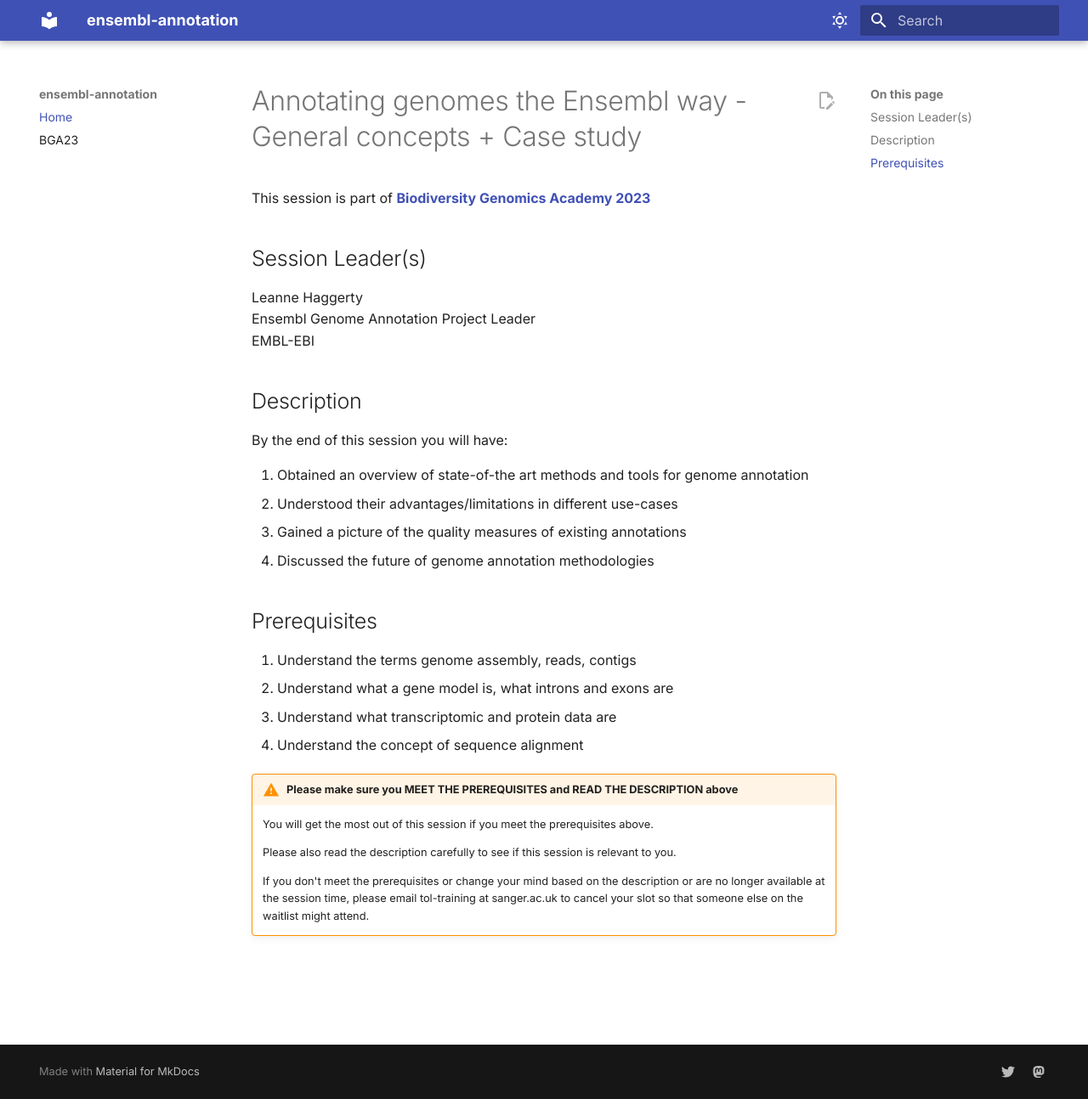
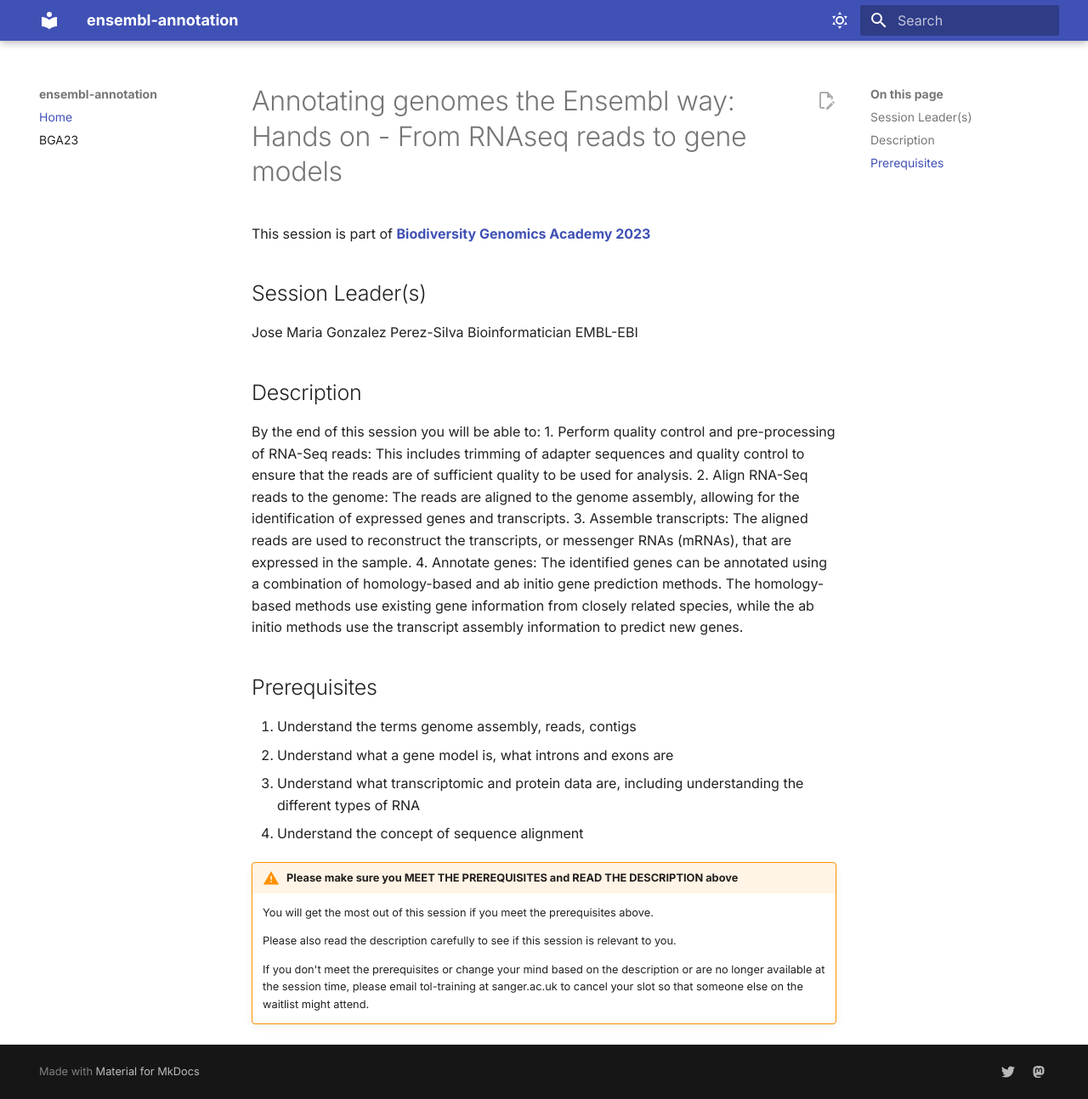
Before and after one commit to BGAcademy23/ensembl-annotation, an MkDocs documentation site: the page built from docs/README.md, in a window 1280 px wide and 1294 px high. Shown: the whole window at 85% size. Built offline with MkDocs 1.6.1 and Material for MkDocs 9.7.7, drawn with Linux system fonts in a browser that asks for light colours.

Commit message:
update from form

```diff
--- a/docs/README.md
+++ b/docs/README.md
@@ -1,27 +1,26 @@
-# Annotating genomes the Ensembl way - General concepts + Case study
+# Annotating genomes the Ensembl way: Hands on - From RNAseq reads to gene models
 
 This session is part of [**Biodiversity Genomics Academy 2023**](https://BGA23.org)
 
 ## Session Leader(s)
 
-Leanne Haggerty
-Ensembl Genome Annotation Project Leader
+Jose Maria Gonzalez Perez-Silva
+Bioinformatician
 EMBL-EBI
 
 ## Description
 
-By the end of this session you will have:
-
-1. Obtained an overview of state-of-the art methods and tools for genome annotation
-2. Understood their advantages/limitations in different use-cases
-3. Gained a picture of the quality measures of existing annotations
-4. Discussed the future of genome annotation methodologies
+By the end of this session you will be able to:
+1. Perform quality control and pre-processing of RNA-Seq reads: This includes trimming of adapter sequences and quality control to ensure that the reads are of sufficient quality to be used for analysis.
+2. Align RNA-Seq reads to the genome: The reads are aligned to the genome assembly, allowing for the identification of expressed genes and transcripts.
+3. Assemble transcripts: The aligned reads are used to reconstruct the transcripts, or messenger RNAs (mRNAs), that are expressed in the sample.
+4. Annotate genes: The identified genes can be annotated using a combination of homology-based and ab initio gene prediction methods. The homology-based methods use existing gene information from closely related species, while the ab initio methods use the transcript assembly information to predict new genes.
 
 ## Prerequisites
 
 1. Understand the terms genome assembly, reads, contigs
 2. Understand what a gene model is, what introns and exons are
-3. Understand what transcriptomic and protein data are
+3. Understand what transcriptomic and protein data are, including understanding the different types of RNA
 4. Understand the concept of sequence alignment
 
 !!! warning "Please make sure you MEET THE PREREQUISITES and READ THE DESCRIPTION above"
```
Also changed, not shown: README.md (+9 -10 lines).
